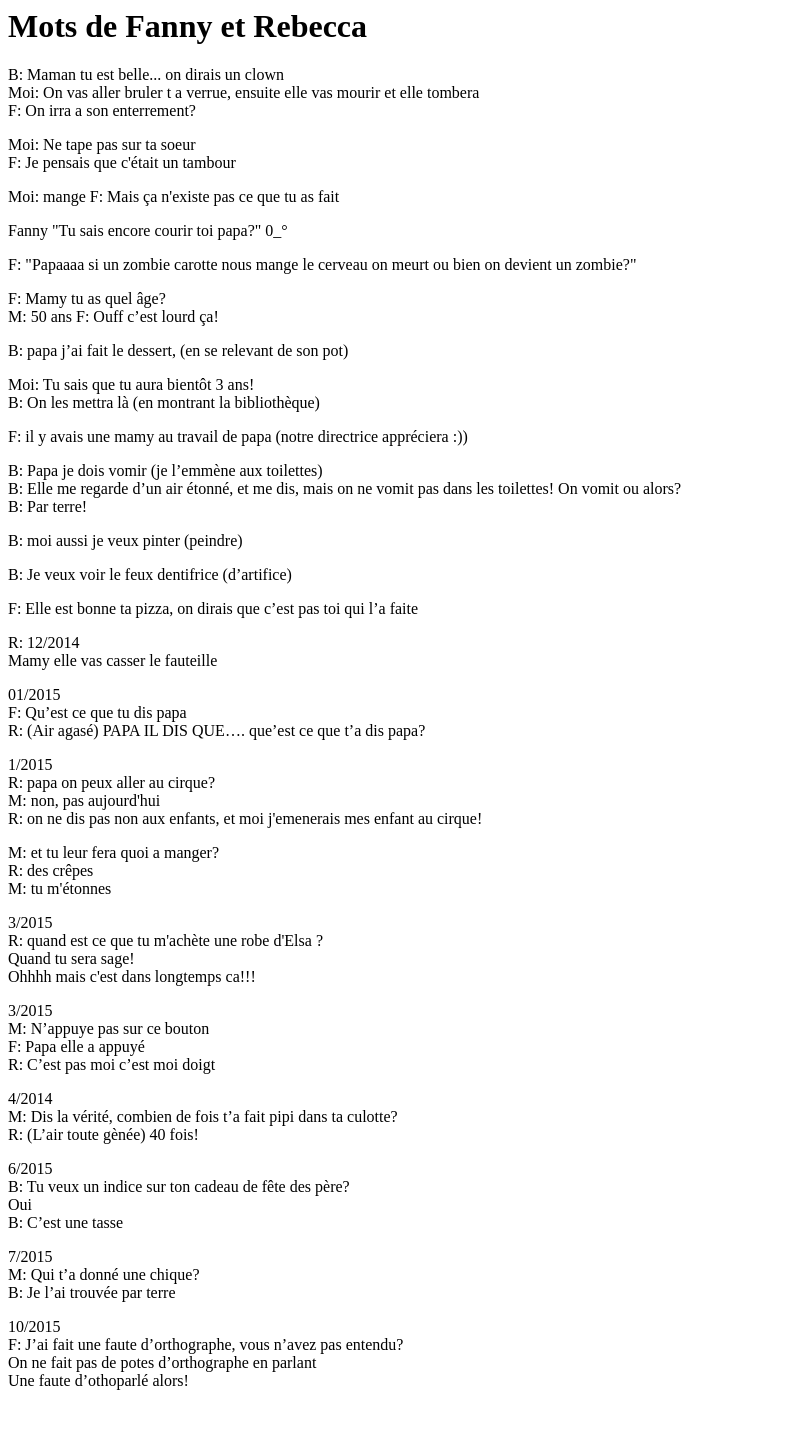
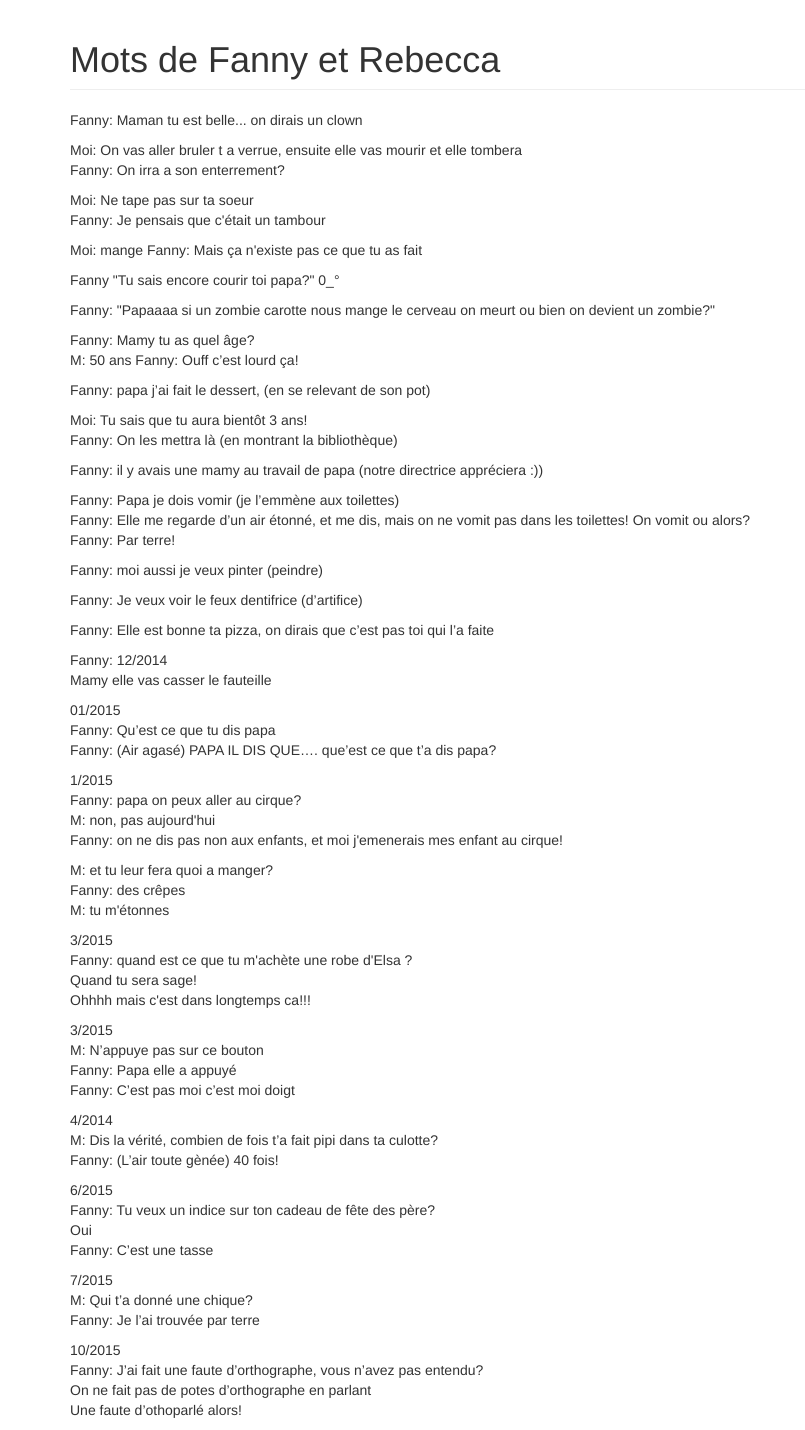
Before and after one commit to stratosilver/the-funny-things-my-daughters-said, a PHP site: page / in a window 1280 px wide. Shown: the whole page, without its empty margins (0-805 px from the left). Before the commit the page ends 1390 px from the top, so only its background shows below. Run offline with PHP 8.4, Linux system fonts and the light colour scheme.

Commit message:
added some styles

```diff
--- a/index.php
+++ b/index.php
@@ -1,82 +1,105 @@
-<h1>Mots de Fanny et Rebecca</h1>
+<html>
+<head>
+<meta charset=utf-8>
+<!-- Latest compiled and minified CSS -->
+<link rel="stylesheet" href="https://maxcdn.bootstrapcdn.com/bootstrap/3.3.7/css/bootstrap.min.css" integrity="sha384-BVYiiSIFeK1dGmJRAkycuHAHRg32OmUcww7on3RYdg4Va+PmSTsz/K68vbdEjh4u" crossorigin="anonymous">
 
+<!-- Optional theme -->
+<link rel="stylesheet" href="https://maxcdn.bootstrapcdn.com/bootstrap/3.3.7/css/bootstrap-theme.min.css" integrity="sha384-rHyoN1iRsVXV4nD0JutlnGaslCJuC7uwjduW9SVrLvRYooPp2bWYgmgJQIXwl/Sp" crossorigin="anonymous">
+
+<!-- Latest compiled and minified JavaScript -->
+<script src="https://maxcdn.bootstrapcdn.com/bootstrap/3.3.7/js/bootstrap.min.js" integrity="sha384-Tc5IQib027qvyjSMfHjOMaLkfuWVxZxUPnCJA7l2mCWNIpG9mGCD8wGNIcPD7Txa" crossorigin="anonymous"></script>
+
+
+</head>
+
+<body>
+
+
+<div class="container">
+
+<h1 class="page-header">Mots de Fanny et Rebecca</h1>
 <p>
-B: Maman tu est belle... on dirais un clown<br>
-Moi: On vas aller bruler t a verrue, ensuite elle vas mourir et elle tombera<br>
-F: On irra a son enterrement?<br>
+Fanny: <span class"sentence">Maman tu est belle... on dirais un clown</span><br>
 </p><p>
-Moi: Ne tape pas sur ta soeur<br>
-F: Je pensais que c'était un tambour<br>
+Moi: On vas aller bruler t a verrue, ensuite elle vas mourir et elle tombera</span><br>
+Fanny: <span class"sentence">On irra a son enterrement?</span><br>
+</p><p>
+Moi: Ne tape pas sur ta soeur</span><br>
+Fanny: <span class"sentence">Je pensais que c'était un tambour</span><br>
 </p><p>
 Moi: mange
-F: Mais ça n'existe pas ce que tu as fait<br>
+Fanny: <span class"sentence">Mais ça n'existe pas ce que tu as fait</span><br>
 </p><p>
-Fanny "Tu sais encore courir toi papa?" 0_°<br>
+Fanny "Tu sais encore courir toi papa?" 0_°</span><br>
 </p><p>
-F: "Papaaaa si un zombie carotte nous mange le cerveau on meurt ou bien on devient un zombie?"<br>
+Fanny: <span class"sentence">"Papaaaa si un zombie carotte nous mange le cerveau on meurt ou bien on devient un zombie?"</span><br>
 </p><p>
-F: Mamy tu as quel âge? <br>
+Fanny: <span class"sentence">Mamy tu as quel âge? </span><br>
 M: 50 ans
-F: Ouff c’est lourd ça!<br>
+Fanny: <span class"sentence">Ouff c’est lourd ça!</span><br>
 </p><p>
-B: papa j’ai fait le dessert, (en se relevant de son pot)<br>
+Fanny: <span class"sentence">papa j’ai fait le dessert, (en se relevant de son pot)</span><br>
 </p><p>
-Moi: Tu sais que tu aura bientôt 3 ans! <br>
-B: On les mettra là (en montrant la bibliothèque)<br>
+Moi: Tu sais que tu aura bientôt 3 ans! </span><br>
+Fanny: <span class"sentence">On les mettra là (en montrant la bibliothèque)</span><br>
 </p><p>
-F: il y avais une mamy au travail de papa (notre directrice appréciera :))<br>
+Fanny: <span class"sentence">il y avais une mamy au travail de papa (notre directrice appréciera :))</span><br>
 </p><p>
-B: Papa je dois vomir (je l’emmène aux toilettes)<br>
-B: Elle me regarde d’un air étonné, et me dis, mais on ne vomit pas dans les toilettes! On vomit ou alors? <br>
-B: Par terre!<br>
+Fanny: <span class"sentence">Papa je dois vomir (je l’emmène aux toilettes)</span><br>
+Fanny: <span class"sentence">Elle me regarde d’un air étonné, et me dis, mais on ne vomit pas dans les toilettes! On vomit ou alors? </span><br>
+Fanny: <span class"sentence">Par terre!</span><br>
 </p><p>
-B: moi aussi je veux pinter (peindre)<br>
+Fanny: <span class"sentence">moi aussi je veux pinter (peindre)</span><br>
 </p><p>
-B: Je veux voir le feux dentifrice (d’artifice)<br>
+Fanny: <span class"sentence">Je veux voir le feux dentifrice (d’artifice)</span><br>
 </p><p>
-F: Elle est bonne ta pizza, on dirais que c’est pas toi qui l’a faite<br>
+Fanny: <span class"sentence">Elle est bonne ta pizza, on dirais que c’est pas toi qui l’a faite</span><br>
 </p><p>
-R: 12/2014<br>
-Mamy elle vas casser le fauteille<br>
+Fanny: <span class"sentence">12/2014</span><br>
+Mamy elle vas casser le fauteille</span><br>
 </p><p>
 01/2015<br>
-F: Qu’est ce que tu dis papa<br>
-R: (Air agasé) PAPA IL DIS QUE…. que’est ce que t’a dis papa?<br>
+Fanny: <span class"sentence">Qu’est ce que tu dis papa</span><br>
+Fanny: <span class"sentence">(Air agasé) PAPA IL DIS QUE…. que’est ce que t’a dis papa?</span><br>
 </p><p>
  1/2015<br>
-R: papa on peux aller au cirque?<br>
-M: non, pas aujourd'hui<br>
-R: on ne dis pas non aux enfants, et moi j'emenerais mes enfant au cirque!<br>
+Fanny: <span class"sentence">papa on peux aller au cirque?</span><br>
+M: non, pas aujourd'hui</span><br>
+Fanny: <span class"sentence">on ne dis pas non aux enfants, et moi j'emenerais mes enfant au cirque!</span><br>
 </p><p>
-M: et tu leur fera quoi a manger? <br>
-R: des crêpes <br>
-M: tu m'étonnes <br>
+M: et tu leur fera quoi a manger? </span><br>
+Fanny: <span class"sentence">des crêpes </span><br>
+M: tu m'étonnes </span><br>
 </p><p>
 3/2015<br>
-R: quand est ce que tu m'achète une robe d'Elsa ?<br>
-Quand tu sera sage!<br>
-Ohhhh mais c'est dans longtemps ca!!!<br>
+Fanny: <span class"sentence">quand est ce que tu m'achète une robe d'Elsa ?</span><br>
+Quand tu sera sage!</span><br>
+Ohhhh mais c'est dans longtemps ca!!!</span><br>
 </p><p>
 3/2015<br>
-M: N’appuye pas sur ce bouton <br>
-F: Papa elle a appuyé<br>
-R: C’est pas moi c’est moi doigt<br>
+M: N’appuye pas sur ce bouton </span><br>
+Fanny: <span class"sentence">Papa elle a appuyé</span><br>
+Fanny: <span class"sentence">C’est pas moi c’est moi doigt</span><br>
 </p><p>
 4/2014<br>
-M: Dis la vérité, combien de fois t’a fait pipi dans ta culotte?<br>
-R: (L’air toute gènée) 40 fois!<br>
+M: Dis la vérité, combien de fois t’a fait pipi dans ta culotte?</span><br>
+Fanny: <span class"sentence">(L’air toute gènée) 40 fois!</span><br>
 </p><p>
 6/2015<br>
-B: Tu veux un indice sur ton cadeau de fête des père?<br>
-Oui<br>
-B: C’est une tasse<br>
+Fanny: <span class"sentence">Tu veux un indice sur ton cadeau de fête des père?</span><br>
+Oui</span><br>
+Fanny: <span class"sentence">C’est une tasse</span><br>
 </p><p>
 7/2015<br>
-M: Qui t’a donné une chique?<br>
-B: Je l’ai trouvée par terre<br>
+M: Qui t’a donné une chique?</span><br>
+Fanny: <span class"sentence">Je l’ai trouvée par terre</span><br>
 </p><p>
 10/2015<br>
-F: J’ai fait une faute d’orthographe, vous n’avez pas entendu?<br>
-On ne fait pas de potes d’orthographe en parlant<br>
-Une faute d’othoparlé alors!<br>
+Fanny: <span class"sentence">J’ai fait une faute d’orthographe, vous n’avez pas entendu?</span><br>
+On ne fait pas de potes d’orthographe en parlant</span><br>
+Une faute d’othoparlé alors!</span><br>
 </p>
+</div>
+</body>
+<html>
```
